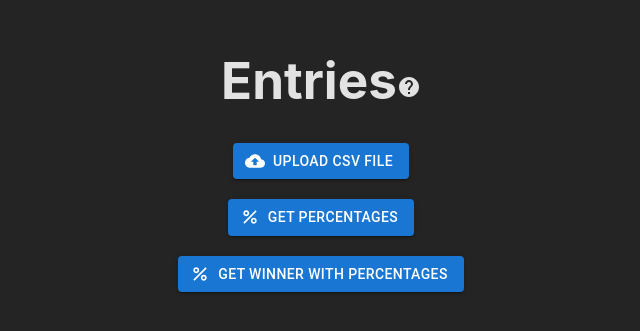
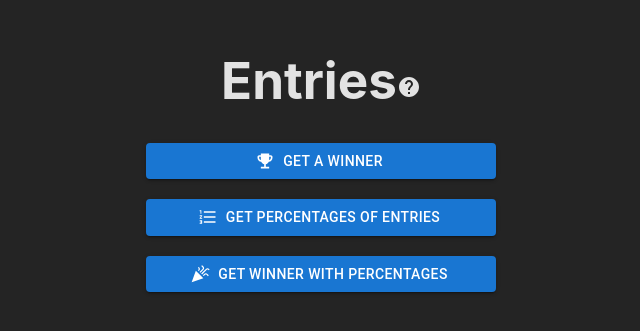
Before and after one commit to Kelson-Gardner/Entries, a React (Vite) app: page / in a window 1280 px wide. Shown: the part 235-566 px from the top of the page, without its empty margins (319-959 px from the left). Built offline with nearby package versions, Linux system fonts and the light colour scheme.

Commit message:
Changed the icons for the buttons

```diff
--- a/src/App.css
+++ b/src/App.css
@@ -10,6 +10,6 @@
 }
 
 ul{
-  list-style-type: none;
+  list-style-type: decimal;
   padding: 0;
 }
--- a/src/App.jsx
+++ b/src/App.jsx
@@ -1,11 +1,12 @@
 import { useState } from 'react'
 import './App.css'
 import { Button } from '@mui/material'
-import CloudUploadIcon from '@mui/icons-material/CloudUpload';
 import VisuallyHiddenInput from './components/VisuallyHiddenInput';
 import HelpIcon from '@mui/icons-material/Help';
 import Tooltip from '@mui/material/Tooltip';
-import PercentIcon from '@mui/icons-material/Percent';
+import EmojiEventsIcon from '@mui/icons-material/EmojiEvents';
+import FormatListNumberedIcon from '@mui/icons-material/FormatListNumbered';
+import CelebrationIcon from '@mui/icons-material/Celebration';
 
 function App() {
   const [winner, setWinner] = useState("");
@@ -107,7 +108,6 @@ function App() {
     return entries;
   }
 
-
   return (
     <>
       <h1>
@@ -118,35 +118,38 @@ function App() {
       </h1>
       <div className="button-container">
         <Button
+            sx={{ minWidth: 350 }}
             component="label"
             role={undefined}
             variant="contained"
             tabIndex={-1}
-            startIcon={<CloudUploadIcon />}
+            startIcon={<EmojiEventsIcon />}
             className="button">
-          Upload CSV File
+          Get A Winner
          <VisuallyHiddenInput funct={selectWinner}/>
          </Button>
       </div>
       <div className="button-container">
       <Button
+            sx={{ minWidth: 350 }}
             component="label"
             role={undefined}
             variant="contained"
             tabIndex={-1}
-            startIcon={<PercentIcon />}
+            startIcon={<FormatListNumberedIcon />}
             className="button">
-          Get Percentages
+          Get Percentages Of Entries
          <VisuallyHiddenInput funct={getPercentages}/>
          </Button>
       </div>
       <div className="button-container">
       <Button
+            sx={{ minWidth: 350 }}
+            variant="contained"
             component="label"
             role={undefined}
-            variant="contained"
             tabIndex={-1}
-            startIcon={<PercentIcon />}
+            startIcon={<CelebrationIcon />}
             className="button">
           Get Winner With Percentages
          <VisuallyHiddenInput funct={getPercentagesAndWinner}/>
@@ -157,7 +160,7 @@ function App() {
           <p>{error}</p>
           </>
       )}
-      {percentages && winner &&(
+      {percentages && winner && (
         <>
         <p>The Winner is {winner}!!</p>
         <Button
```
